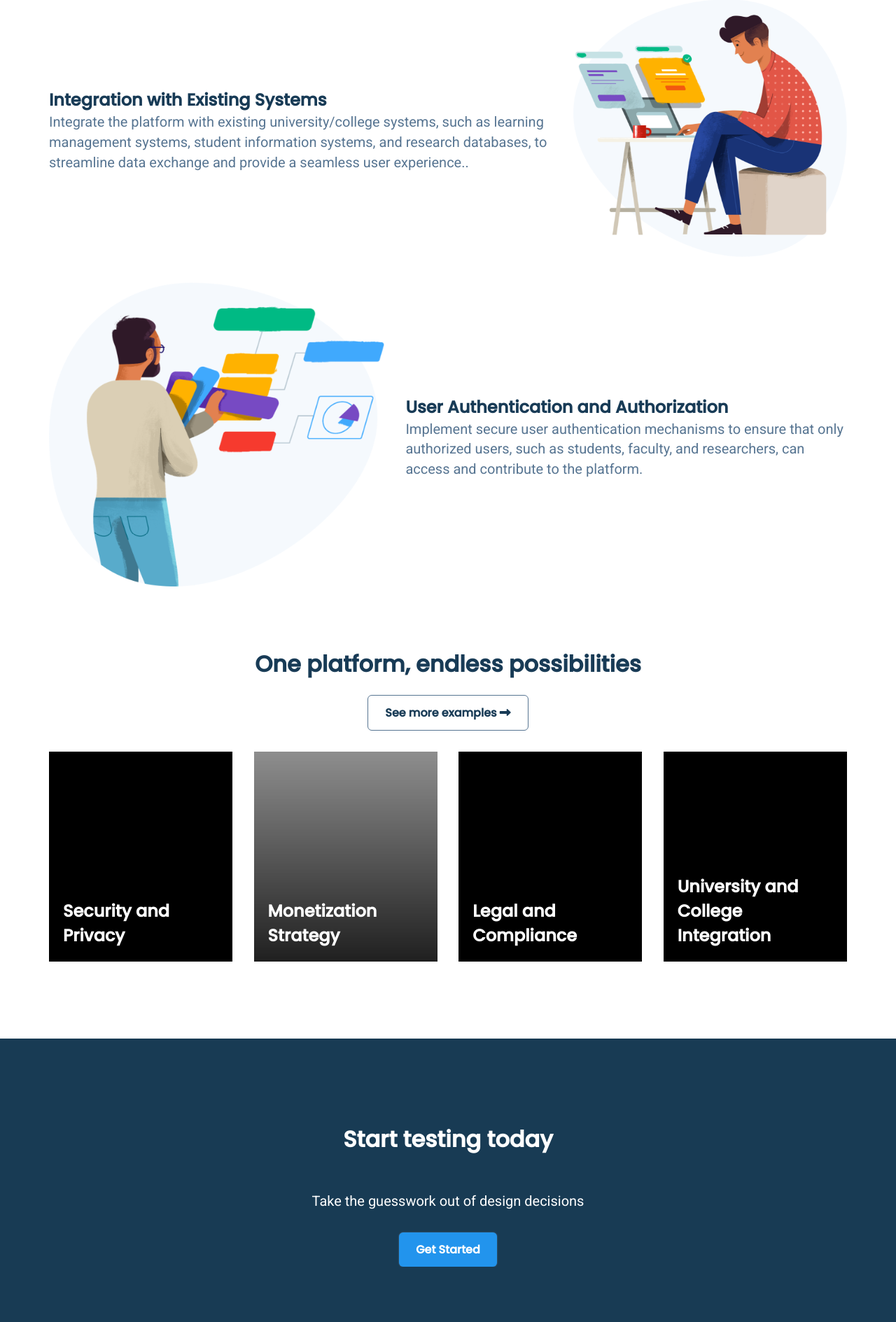
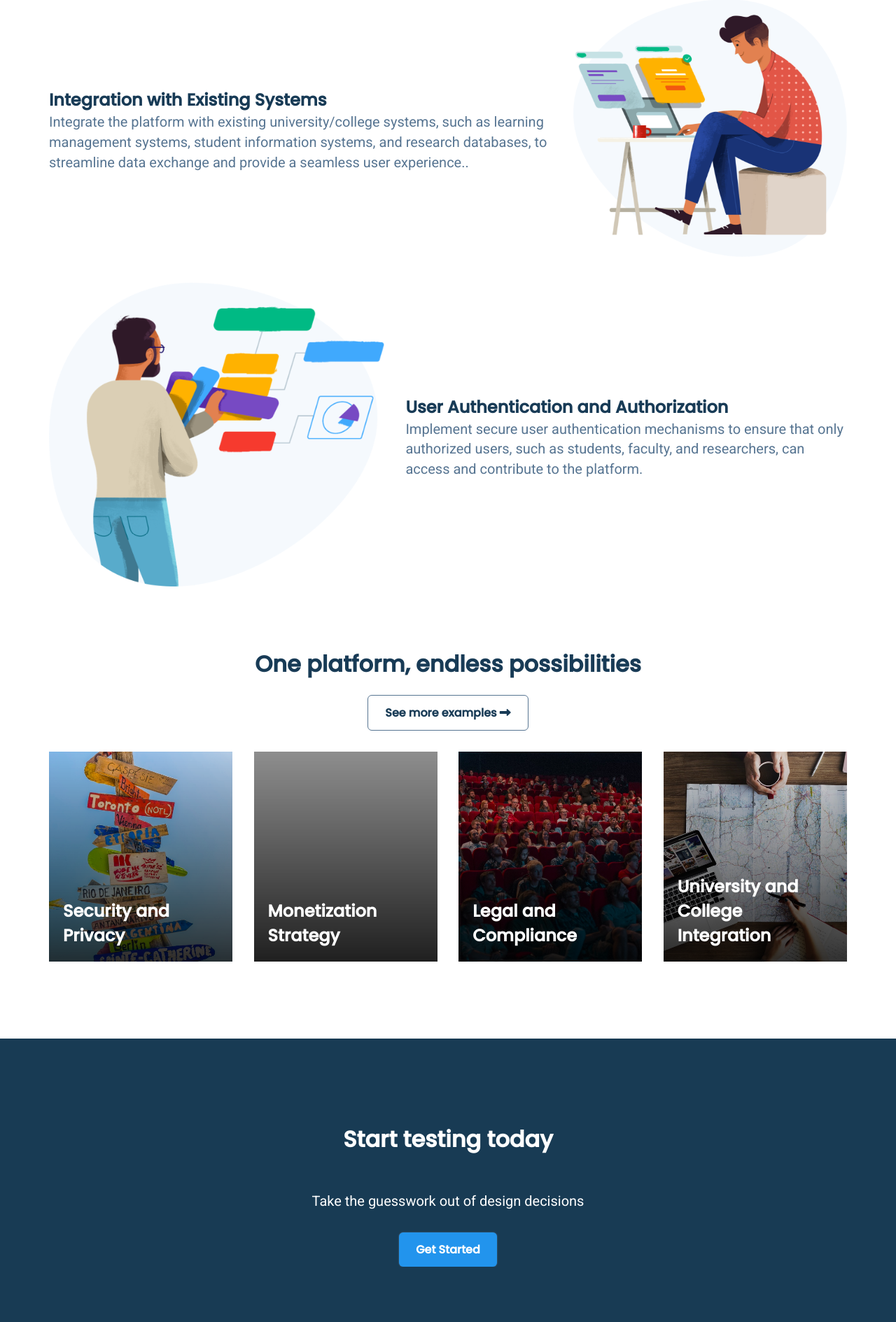
Before and after one commit to tusharchoudhari0808/Minor-project, a PHP site: page / in a window 1280 px wide. Shown: the part 1399-3288 px from the top of the page at 70% size. Run offline with PHP 8.4, Linux system fonts and the light colour scheme; some libraries are stand-ins or nearby versions; grey boxes are pictures that could not be loaded.

Commit message:
Update style.css

```diff
--- a/style.css
+++ b/style.css
@@ -269,7 +269,7 @@ header {
     position: relative;
     height: 300px;
     background: black;
-    background: linear-gradient(rgb(0, 0, 0, 0.1), rgb(0, 0, 0, 0.8)), url(./images/asset/ 35.jpeg);
+    background: linear-gradient(rgb(0, 0, 0, 0.1), rgb(0, 0, 0, 0.8)), url(./images/asset\ 35.jpeg);
     background-size: cover;
     transition: 0.2s ease-out;
 }
@@ -279,12 +279,12 @@ header {
 }
 
 .examples-card:nth-child(3) {
-    background: linear-gradient(rgb(0, 0, 0, 0.1), rgb(0, 0, 0, 0.8)), url(./images/asset/ 36.jpeg);
+    background: linear-gradient(rgb(0, 0, 0, 0.1), rgb(0, 0, 0, 0.8)), url(./images/asset\ 36.jpeg);
     background-size: cover;
 }
 
 .examples-card:nth-child(4) {
-    background: linear-gradient(rgb(0, 0, 0, 0.1), rgb(0, 0, 0, 0.8)), url(./images/asset/ 37.jpeg);
+    background: linear-gradient(rgb(0, 0, 0, 0.1), rgb(0, 0, 0, 0.8)), url(./images/asset\ 37.jpeg);
     background-size: cover;
 }
 
```
